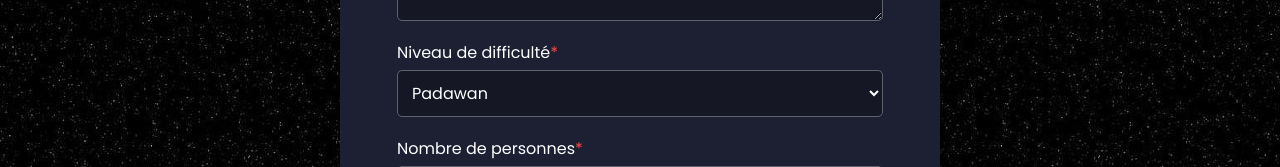
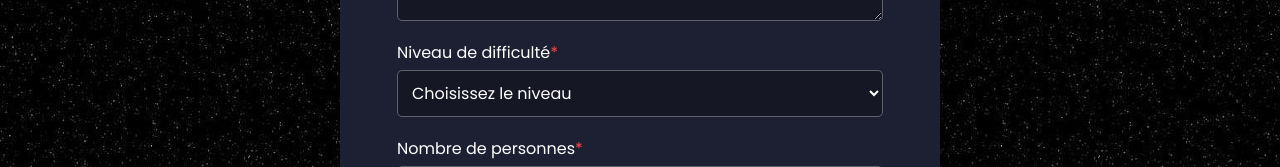
Before and after one commit to LzAkm/Cantina, a React (Create React App) app: page /addRecipe in a window 1280 px wide. Shown: the part 457-624 px from the top of the page. Built offline with nearby package versions, Linux system fonts and the light colour scheme.

Commit message:
Création d'une option disable pour le choix du niveau

```diff
--- a/src/Component/FormRecipe.jsx
+++ b/src/Component/FormRecipe.jsx
@@ -169,6 +169,7 @@ function FormRecipe() {
                         onChange={handleInputChange}
                         required
                     >
+                        <option value="" disabled selected>Choisissez le niveau</option>
                         <option value="padawan">Padawan</option>
                         <option value="jedi">Jedi</option>
                         <option value="maitre">Maître</option>
--- a/src/Styles/FormRecipe.css
+++ b/src/Styles/FormRecipe.css
@@ -1,6 +1,6 @@
 .error-message {
+    margin-top: 6px;
     color: #f84847;
-    margin-top: 6px;
     font-weight: 400;
     font-size: 0.76rem;
 }
```
